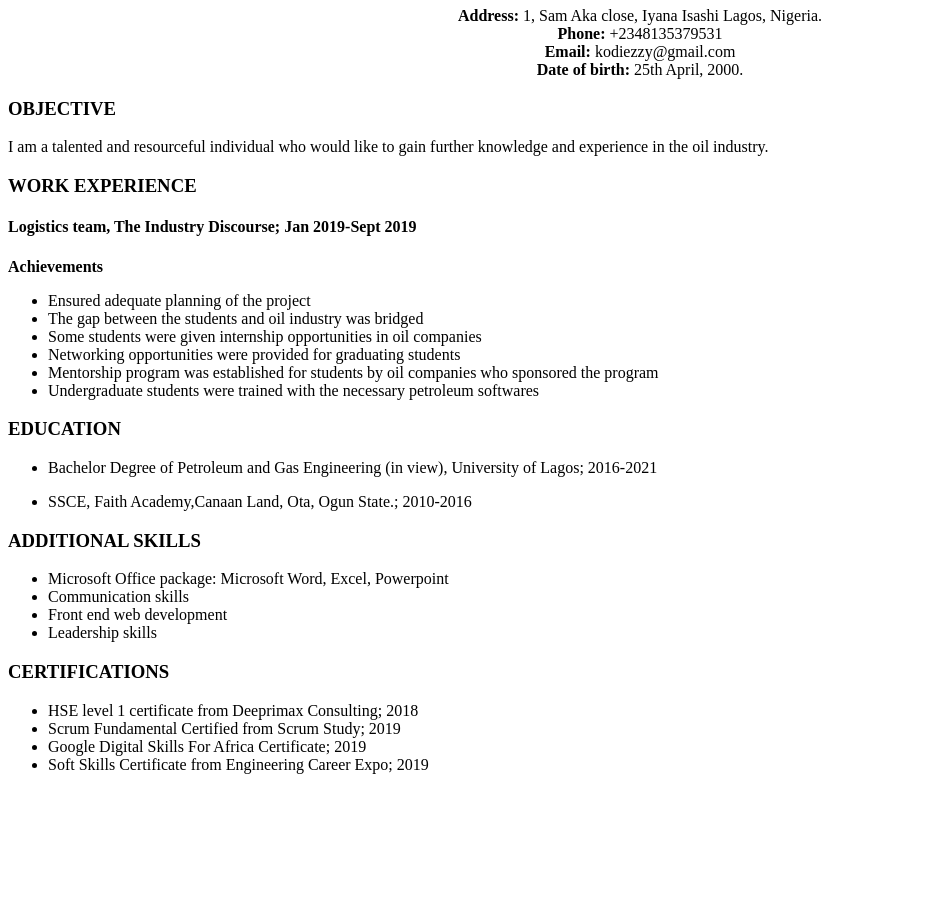
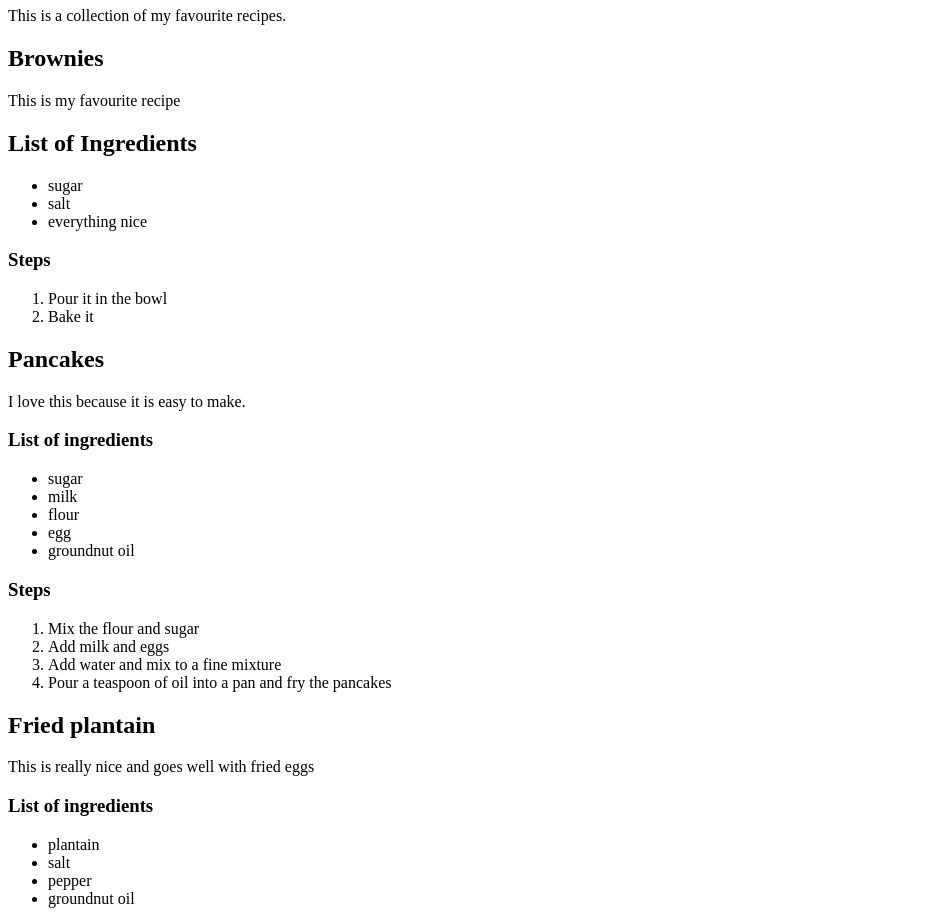
Before and after one commit to Kodi-ezike/Assignment-2, a plain HTML site: page index.html in a window 1280 px wide. Shown: the part 73-997 px from the top of the page, without its empty margins (0-932 px from the left). Before the commit the page ends 863 px from the top, so only its background shows below. Drawn offline with Linux system fonts and the light colour scheme.

Commit message:
Add files via upload

```diff
--- a/index.html
+++ b/index.html
@@ -1,54 +1,105 @@
 <!DOCTYPE html>
 <head>
-    <title>MY RESUME</title>
+    <title>Assignment 2</title>
 </head>
 <body>
-    <center><b><h1>EZIKE, KODINNANMA EZINNE</h1></b></center>
-    <center><b>Address:</b> 1, Sam Aka close, Iyana Isashi Lagos, Nigeria.</center>
-    <center><b>Phone:</b> +2348135379531</center>
-    <center><b>Email:</b> kodiezzy@gmail.com</center>
-    <center><b>Date of birth:</b> 25th April, 2000.</center>
+    <h1>My Favourite Recipes</h1>
+    <p>This is a collection of my favourite recipes.</p>
     <section>
-    <h3>OBJECTIVE</h3>
-    <p>I am a talented and resourceful individual who would like to gain further knowledge and experience in the oil industry.</p>
+        <h2>Brownies</h2>
+        <p>This is my favourite recipe</p>
+        <h2>List of Ingredients</h2>
+        <ul>
+            <li>sugar</li>
+            <li>salt</li>
+            <li>everything nice</li>
+        </ul>
+        <h3>Steps</h3>
+        <ol>
+            <li>Pour it in the bowl</li>
+            <li>Bake it</li>
+        </ol>
+
     </section>
     <section>
-<h3>WORK EXPERIENCE</h3>
-<h4>Logistics team, The Industry Discourse;                                 Jan 2019-Sept 2019</h4>
-<p><b>Achievements</b></p>
+        <h2>Pancakes</h2>
+        <p>I love this because it is easy to make.</p>
+        <h3>List of ingredients</h3>
         <ul>
-    <li>Ensured adequate planning of the project</li>
-    <li>The gap between the students and oil industry was bridged</li>
-    <li>Some students were given internship opportunities in oil companies</li>
-    <li>Networking opportunities were provided for graduating students</li>
-    <li>Mentorship program was established for students by oil companies who sponsored the program</li>
-    <li>Undergraduate students were trained with the necessary petroleum softwares</li>
+            <li>sugar</li>
+            <li>milk</li>
+            <li>flour</li>
+            <li>egg</li>
+            <li>groundnut oil</li>
         </ul>
+        <h3>Steps</h3>
+        <ol>
+            <li>Mix the flour and sugar</li>
+            <li>Add milk and eggs</li>
+            <li>Add water and mix to a fine mixture</li>
+            <li>Pour  a teaspoon of oil into a pan and fry the pancakes</li>
+        </ol>
     </section>
     <section>
-<h3>EDUCATION</h3>
+        <h2>Fried plantain</h2>
+        <p>This is really nice and goes well with fried eggs</p>
+        <h3>List of ingredients</h3>
         <ul>
-<p><li>Bachelor Degree of Petroleum and Gas Engineering (in view), University of Lagos; 2016-2021</li></p>
-<p><li>SSCE, Faith Academy,Canaan Land, Ota, Ogun State.; 2010-2016</li> </p>
+            <li>plantain</li>
+            <li>salt</li>
+            <li>pepper</li>
+            <li>groundnut oil</li>
         </ul>
+        <h3>Steps</h3>
+        <ol>
+            <li>Wash and peel the plantain</li>
+            <li>Cut into small pieces</li>
+            <li>Sprinkle salt and pepper to your taste</li>
+            <li>Pour oil into the frying pan and fry the plantain</li>
+        </ol>
 </section>
 <section>
-    <h3>ADDITIONAL SKILLS</h3>
+    <h2>Toast bread</h2>
+    <p>This is one my best choices for breakfast</p>
+    <h3>List of ingredients</h3>
     <ul>
-        <li>Microsoft Office package: Microsoft Word, Excel, Powerpoint</li>
-        <li>Communication skills</li>
-        <li>Front end web development</li>
-        <li>Leadership skills</li>
+        <li>bread</li>
+        <li>eggs</li>
+        <li>salt</li>
+        <li>butter</li>
+        <li>maggi</li>
     </ul>
+    <h3>Steps</h3>
+    <ol>
+    <li>Break the eggs into a bowl</li>
+    <li>Add salt and maggi to the eggs and mix properly</li>
+    <li>Apply butter to one side of the sliced break and place the greasy part on the toaster</li>
+    <li>Spread two spoons of the egg mixture on the bread</li>
+    <li>Toast the bread using the toaster</li>
+</ol>
 </section>
 <section>
-    <h3>CERTIFICATIONS</h3>
+    <h2>Yam porridge</h2>
+    <p>This is really delicious and quick to prepare</p>
+    <h3>List of ingredients</h3>
     <ul>
-        <li>HSE level 1 certificate from Deeprimax Consulting; 2018</li>
-        <li>Scrum Fundamental Certified from Scrum Study; 2019</li>
-        <li>Google Digital Skills For Africa Certificate; 2019</li>
-        <li>Soft Skills Certificate from Engineering Career Expo; 2019</li>
+        <li>yam</li>
+        <li>salt</li>
+        <li>maggi</li>
+        <li>red oil</li>
+        <li>smoked fish</li>
+        <li>pepper</li>
+        <li>crayfish</li>
     </ul>
+    <h3>Steps</h3>
+    <ol>
+        <li>Peel the yam and cut into small pieces</li>
+        <li>Put the yam into a bowl of water </li>
+        <li>Wash the yam and add the right amount of water and put it it on fire</li>
+        <li>Wash the smoked fish and add it to the yam></li>
+        <li>Add ground pepper, crayfish, salt, maggi and red oil to the yam</li>
+        <li>Turn and leave it to cook for a few minutes</li>
+    </ol>
 </section>
 </body>
 </html>
```
Lines whose indentation alone changed are shown as unchanged.
